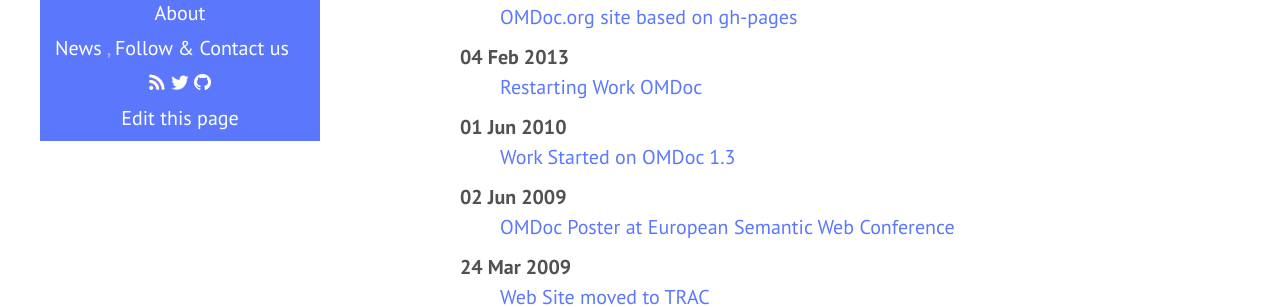
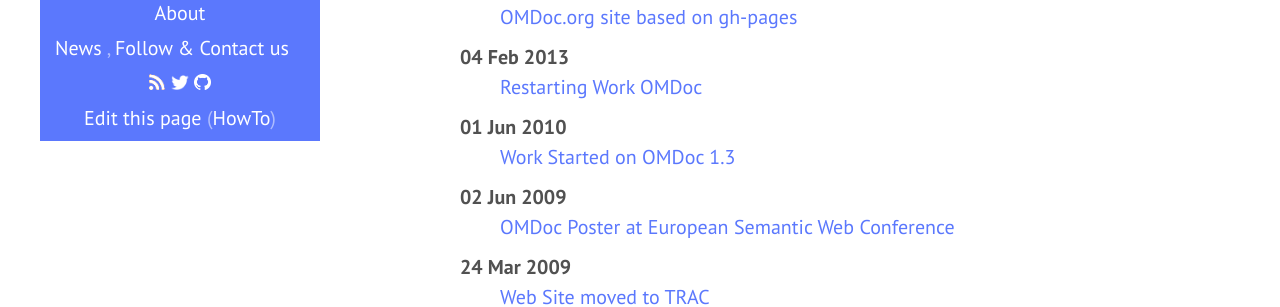
Before and after one commit to OMDoc/OMDoc.github.io, a Jekyll site: the page built from index.md, in a window 1280 px wide. Shown: the part 372-679 px from the top of the page. Built offline with Jekyll 4.4.1, drawn with Linux system fonts in a browser that asks for light colours.

Commit message:
adding howto

```diff
--- a/_includes/sidebar.html
+++ b/_includes/sidebar.html
@@ -21,7 +21,11 @@
         <a href="https://github.com/{{ site.github.owner_name }}"><img class="icon" src="{{ site.baseurl }}/public/github_w.png" alt="github"></a>
       </span><br/>
 
-      <a class="sidebar-nav-item" href="{{ site.github.zip_url | replace: 'zipball', 'edit' }}/{% if page.source %}{{ page.source }}{% else %}{{ page.path }}{% endif %}">Edit this page</a><br/>
+      <a class="sidebar-nav-item" href="{{ site.github.zip_url | replace: 'zipball',
+					'edit' }}/{% if page.source %}{{ page.source }}{%
+					else %}{{ page.path }}{% endif %}">Edit this  page</a>
+      (<a class="sidebar-nav-item" href="https://github.com/OMDoc/OMDoc.github.io#the-sources-of-the-omdocorg-website">HowTo</a>)<br/>
+
 
       {% comment %}
         The code below dynamically generates a sidebar nav of pages with
```
